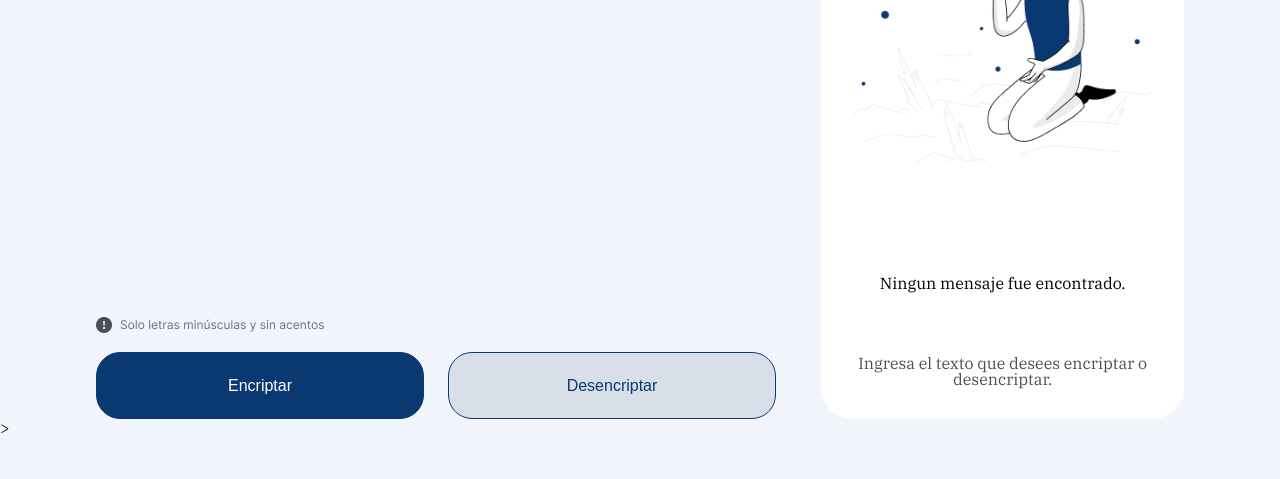
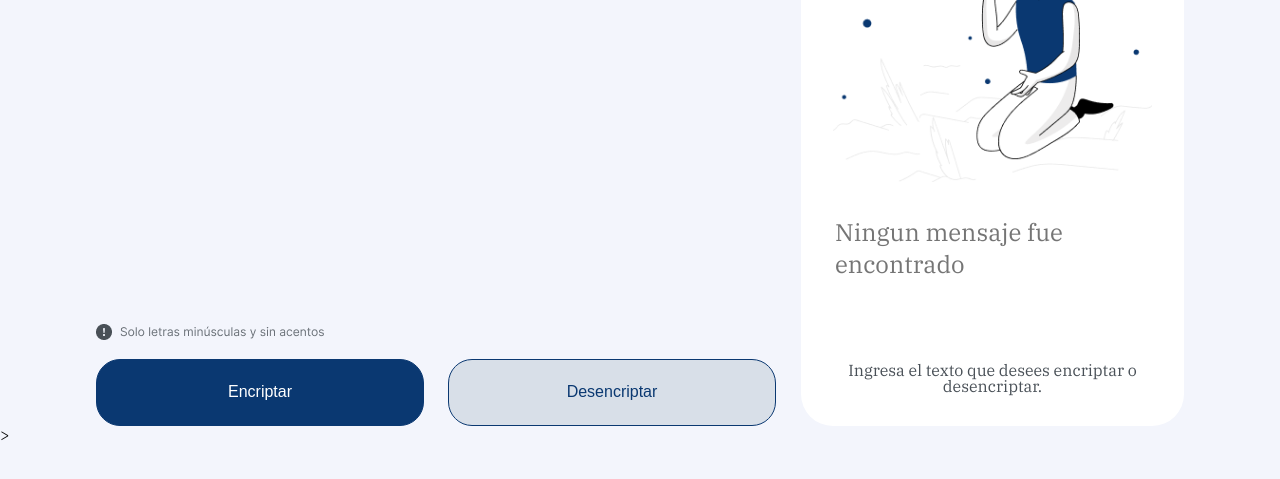
Before and after one commit to Juanse415/Proyecto-, a plain HTML site: page index.html in a window 1280 px wide. Shown: the part 181-660 px from the top of the page. Drawn offline with Linux system fonts and the light colour scheme.

Commit message:
Update index.html
Cambio 2 de texto imput

```diff
--- a/index.html
+++ b/index.html
@@ -34,8 +34,8 @@
             </div>
             <div id="derecha" class="derecha ajustar">
                 <img id="muñeco" class="muñeco" src="./Imagenes/Muñeco.png" alt="">
-                <p id="mensajefinal" class="mensaje_final ajustar"
-                    ></p>Ningun mensaje fue encontrado.</p>
+                <textarea id="mensajefinal" class="mensaje_final ajustar"
+                    placeholder="Ningun mensaje fue encontrado"></textarea>
                 <p id="derechainfo" class="derecha_info">Ingresa el texto que desees encriptar o desencriptar.</p>
                 <button id="botoncopiar" class="boton_copiar oculto">Copiar</button>
             </div>
```
